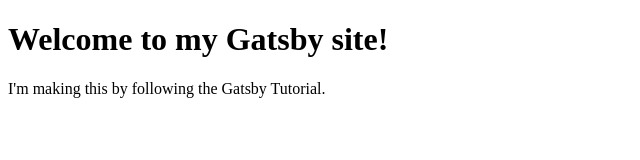
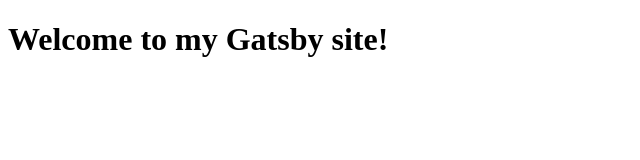
Before and after one commit to sairashaheen001/my-gatsby-site, a Gatsby site: page / in a window 1280 px wide. Shown: the whole page, without its empty margins (0-640 px from the left). Built offline with nearby package versions, Linux system fonts and the light colour scheme; Gatsby itself is replaced by a stand-in of ours.

Commit message:
Update index.js

```diff
--- a/src/pages/index.js
+++ b/src/pages/index.js
@@ -1,18 +1,12 @@
-// Step 1: Import React
+
 import * as React from 'react'
-
-// Step 2: Define your component
+//component
 const IndexPage = () => {
   return (
     <main>
       <h1>Welcome to my Gatsby site!</h1>
-      <p>I'm making this by following the Gatsby Tutorial.</p>
     </main>
   )
 }
 
-// You'll learn about this in the next task, just copy it for now
-export const Head = () => <title>Home Page</title>
-
-// Step 3: Export your component
 export default IndexPage
```
